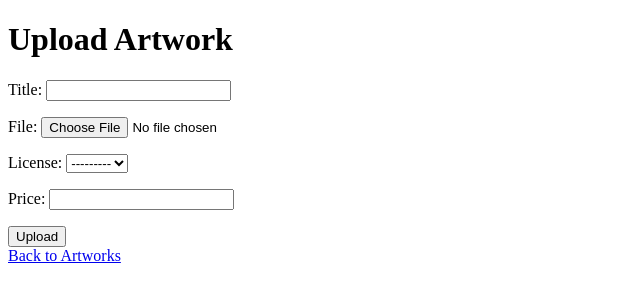
After one commit to Xinstros/Zentora, a Django app: page /accounts/artwork/create/ in a window 1280 px wide. The commit adds this page. Shown: the top 302 px of the page, without its empty margins (0-640 px from the left). Run offline with Django 5.2, Linux system fonts and the light colour scheme; a user stored in the database is signed in.

Commit message:
Added art upload system

```diff
--- a/accounts/forms.py
+++ b/accounts/forms.py
@@ -1,6 +1,6 @@
 from django import forms
 from django.contrib.auth.forms import UserCreationForm
-from .models import ZentoraUser, Task, Request
+from .models import ZentoraUser, Task, Request, Artwork
 
 #signup form
 class SignupForm(UserCreationForm):
@@ -16,7 +16,7 @@ class TaskForm(forms.ModelForm):
         fields = ['title', 'description', 'deadline', 'status']
         widgets = {'deadline': forms.DateInput(attrs={'type': 'date'}),
         }
-
+#Art request for for Devs
 class RequestForm(forms.ModelForm):
     class Meta:
         model = Request
@@ -24,3 +24,8 @@ class RequestForm(forms.ModelForm):
         widgets = {
             'deadline': forms.DateInput(attrs={'type': 'date'}),
         }
+#Artwork submit form
+class ArtworkForm(forms.ModelForm):
+    class Meta:
+        model = Artwork
+        fields = ['title', 'file', 'license', 'price']
--- a/accounts/models.py
+++ b/accounts/models.py
@@ -32,3 +32,14 @@ class Request(models.Model):
 
     def __str__(self):
         return self.title
+
+class Artwork(models.Model):
+    user = models.ForeignKey('ZentoraUser', on_delete=models.CASCADE)
+    file = models.FileField(upload_to='artwork/')
+    title = models.CharField(max_length=200)
+    license = models.CharField(max_length=10, choices=[('FREE', 'Free'), ('CC0', 'CC0'), ('PAID', 'Paid')])
+    price = models.DecimalField(max_digits=10, decimal_places=2, null=True, blank=True)
+    created_at = models.DateTimeField(auto_now_add=True)
+
+    def __str__(self):
+        return self.title
--- /dev/null
+++ b/accounts/templates/accounts/artwork_form.html
@@ -0,0 +1,15 @@
+<!DOCTYPE html>
+<html>
+<head>
+    <title>Zentora Upload Artwork</title>
+</head>
+<body>
+    <h1>Upload Artwork</h1>
+    <form method="post" enctype="multipart/form-data">
+        {% csrf_token %}
+        {{ form.as_p }}
+        <button type="submit">Upload</button>
+    </form>
+    <a href="{% url 'artwork_list' %}">Back to Artworks</a>
+</body>
+</html>
--- a/accounts/templates/accounts/timeline.html
+++ b/accounts/templates/accounts/timeline.html
@@ -8,5 +8,6 @@
     <p>Welcome, {{ user.username }}!</p>
     <a href="{% url 'task_list' %}">View Your Tasks</a>
     <a href="{% url 'request_list' %}">View Art Requests</a>
+    <a href="{% url 'artwork_list' %}">View Your Artworks</a>
 </body>
 </html>
--- a/accounts/urls.py
+++ b/accounts/urls.py
@@ -15,4 +15,6 @@ urlpatterns = [
     path('requests/<int:pk>/update/', views.request_update, name='request_update'),
     path('requests/<int:pk>/delete/', views.request_delete, name='request_delete'),
     path('marketplace/', views.marketplace, name='marketplace'),
+    path('artwork/', views.artwork_list, name='artwork_list'),
+    path('artwork/create/', views.artwork_create, name='artwork_create'),
 ]
--- a/accounts/views.py
+++ b/accounts/views.py
@@ -1,6 +1,6 @@
 from django.shortcuts import render, redirect
-from .forms import SignupForm, TaskForm, RequestForm
-from .models import Task, Request
+from .forms import SignupForm, TaskForm, RequestForm, ArtworkForm
+from .models import Task, Request, Artwork
 
 def signup(request):
     if request.method == 'POST':
@@ -109,3 +109,23 @@ def marketplace(request):
         'requests': requests,
         'is_dev': request.user.is_authenticated and request.user.account_type == 'DEV'
     })
+
+def artwork_create(request):
+    if not request.user.is_authenticated:
+        return redirect('login')
+    if request.method == 'POST':
+        form = ArtworkForm(request.POST, request.FILES)
+        if form.is_valid():
+            artwork = form.save(commit=False)
+            artwork.user = request.user
+            artwork.save()
+            return redirect('artwork_list')
+    else:
+        form = ArtworkForm()
+    return render(request, 'accounts/artwork_form.html', {'form': form})
+
+def artwork_list(request):
+    if not request.user.is_authenticated:
+        return redirect('login')
+    artworks = Artwork.objects.filter(user=request.user)
+    return render(request, 'accounts/artwork_list.html', {'artworks': artworks})
--- a/zentora/settings.py
+++ b/zentora/settings.py
@@ -125,3 +125,7 @@ STATIC_URL = 'static/'
 # https://docs.djangoproject.com/en/5.2/ref/settings/#default-auto-field
 
 DEFAULT_AUTO_FIELD = 'django.db.models.BigAutoField'
+
+# Media settings for file uploads
+MEDIA_URL = '/media/'
+MEDIA_ROOT = BASE_DIR / 'media'
--- a/zentora/urls.py
+++ b/zentora/urls.py
@@ -16,8 +16,10 @@ Including another URLconf
 """
 from django.contrib import admin
 from django.urls import path, include
+from django.conf import settings
+from django.conf.urls.static import static
 
 urlpatterns = [
     path('admin/', admin.site.urls),
     path('accounts/',include('accounts.urls')),
-]
+] + static(settings.MEDIA_URL, document_root=settings.MEDIA_ROOT)
```
Also changed, not shown: accounts/admin.py (+7 -1 lines), accounts/templates/accounts/artwork_list.html (added, +20 -0 lines), accounts/migrations/0004_artwork.py (added), db.sqlite3, media/artwork/capsule_616x353.jpg (added).
